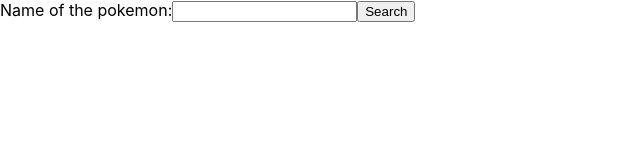
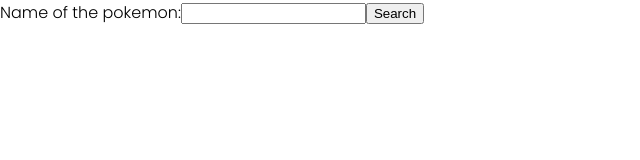
Before and after one commit to 0xBooper/pokesearch, a React (Vite) app: page / in a window 1280 px wide. Shown: the top 160 px of the page, without its empty margins (0-640 px from the left). Built offline with nearby package versions, Linux system fonts and the light colour scheme.

Commit message:
change: Use the Poppins font

```diff
--- a/src/index.css
+++ b/src/index.css
@@ -1,13 +1,11 @@
+@import url('https://fonts.googleapis.com/css2?family=Poppins:wght@300&display=swap');
 body {
-  margin: 0;
-  font-family: -apple-system, BlinkMacSystemFont, 'Segoe UI', 'Roboto', 'Oxygen',
-    'Ubuntu', 'Cantarell', 'Fira Sans', 'Droid Sans', 'Helvetica Neue',
-    sans-serif;
-  -webkit-font-smoothing: antialiased;
-  -moz-osx-font-smoothing: grayscale;
+    margin: 0;
+    font-family: "Poppins", sans-serif;
+    -webkit-font-smoothing: antialiased;
+    -moz-osx-font-smoothing: grayscale;
 }
 
 code {
-  font-family: source-code-pro, Menlo, Monaco, Consolas, 'Courier New',
-    monospace;
+    font-family: source-code-pro, Menlo, Monaco, Consolas, 'Courier New', monospace;
 }
```
